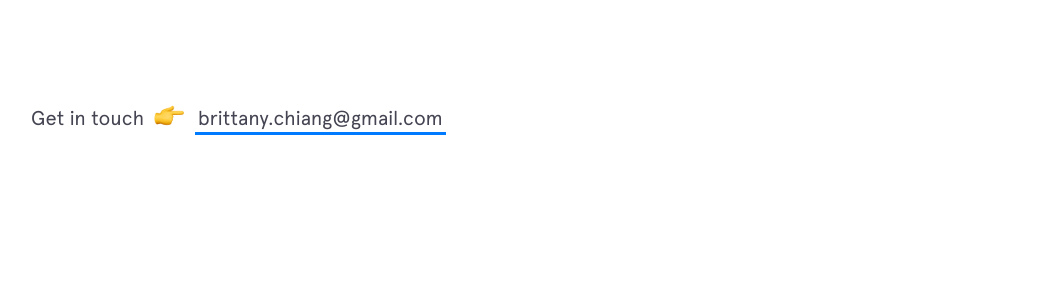
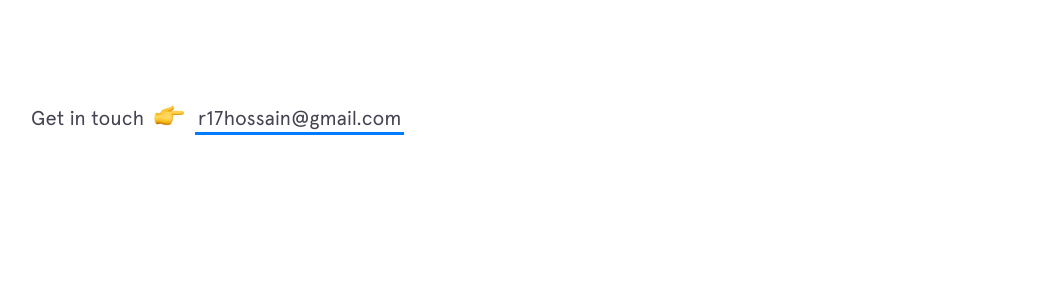
Before and after one commit to rh376/raiyanh717.github.io, a Jekyll site: the page built from index.html, in a window 1280 px wide and 900 px high, scrolled down 444 px. Shown: the part 154-454 px from the top of the window, without its empty margins (69-1117 px from the left). Built offline with Jekyll 4.4.1, drawn with Linux system fonts in a browser that asks for light colours; nearby versions of some CDN libraries.

Commit message:
Chaning the email to my own

```diff
--- a/_includes/intro.html
+++ b/_includes/intro.html
@@ -12,7 +12,7 @@
     <span>Get in touch </span>
     <span class="emoji pointer"></span>
     <span>
-      <a href="mailto:brittany.chiang@gmail.com" target="_blank" class="highlight-link">brittany.chiang@gmail.com</a>
+      <a href="mailto:brittany.chiang@gmail.com" target="_blank" class="highlight-link">r17hossain@gmail.com</a>
     </span>
   </h3>
 </header>
```
